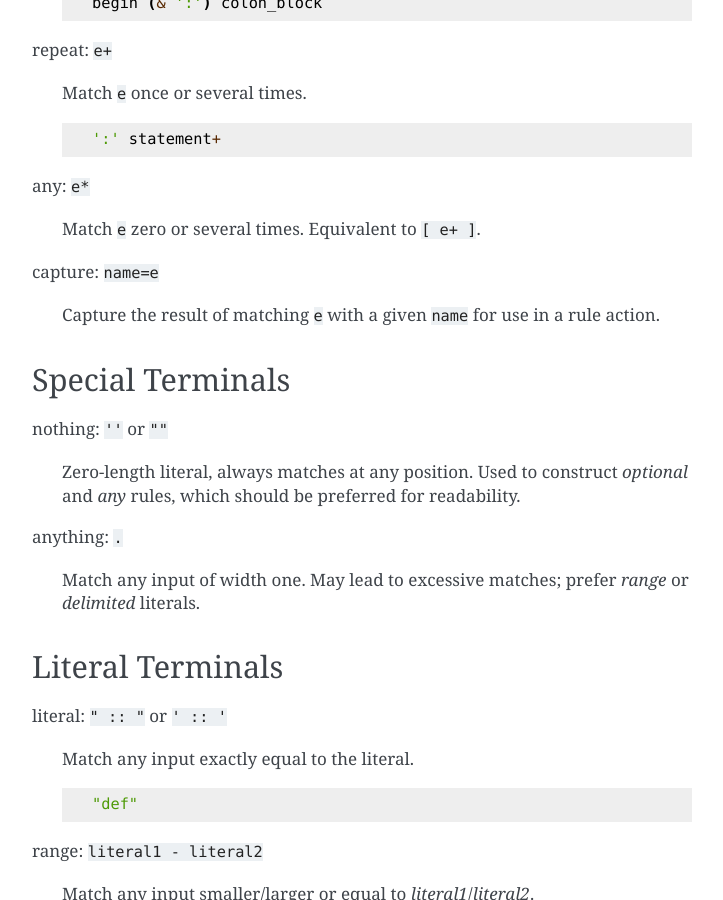
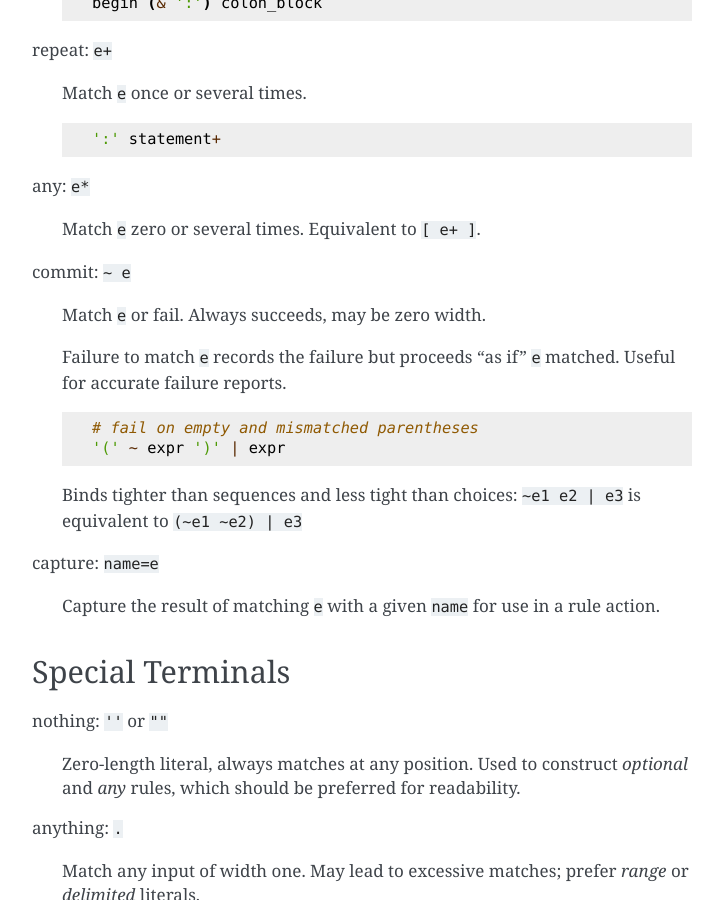
Before and after one commit to maxfischer2781/bootpeg, a Sphinx documentation site: the page built from docs/source/grammar_bpeg.rst, in a window 1280 px wide and 900 px high, scrolled down 1370 px. Shown: the whole window, without its empty margins (388-1111 px from the left). Built offline with Sphinx 7.4.7, drawn with Linux system fonts in a browser that asks for light colours.

Commit message:
documented bpeg ~ rule

```diff
--- a/docs/source/grammar_bpeg.rst
+++ b/docs/source/grammar_bpeg.rst
@@ -77,6 +77,20 @@ any: ``e*``
 
     Match ``e`` zero or several times. Equivalent to ``[ e+ ]``.
 
+commit: ``~ e``
+
+    Match ``e`` or fail. Always succeeds, may be zero width.
+
+    Failure to match ``e`` records the failure but proceeds "as if" ``e`` matched.
+    Useful for accurate failure reports.
+    ::
+
+        # fail on empty and mismatched parentheses
+        '(' ~ expr ')' | expr
+
+    Binds tighter than sequences and less tight than choices:
+    ``~e1 e2 | e3`` is equivalent to ``(~e1 ~e2) | e3``
+
 capture: ``name=e``
 
     Capture the result of matching ``e`` with a given ``name`` for use in a rule action.
```
